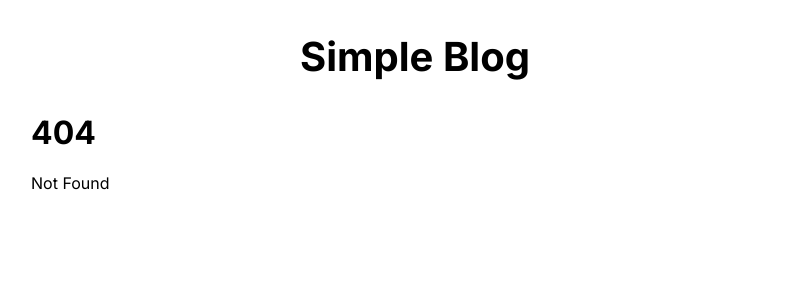
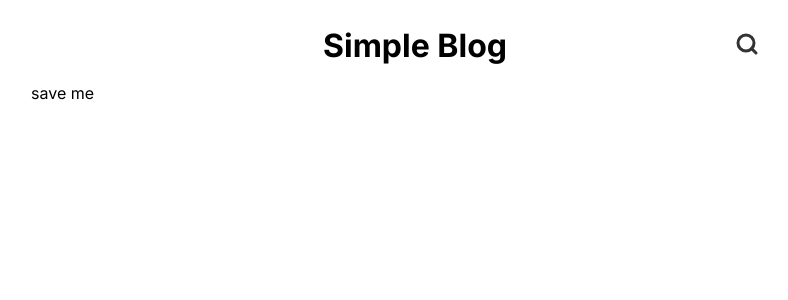
Before and after one commit to lucas-carvajal/simple-blog-fe, a SvelteKit app: page /search in a window 1280 px wide. Before the commit this address had no page. Shown: the top 300 px of the page, without its empty margins (225-1013 px from the left). Built offline with nearby package versions, Linux system fonts and the light colour scheme.

Commit message:
add search button

```diff
--- a/src/routes/+layout.svelte
+++ b/src/routes/+layout.svelte
@@ -1,20 +1,28 @@
 <script>
     import '../app.css';
+    import { goto } from '$app/navigation';
+
+    function handleSearch() {
+        goto('/search');
+    }
 </script>
 
-<h1 class="page-title">Simple Blog</h1>
 <div class="container">
+    <div class="header">
+        <div class="spacer"></div>
+        <h1 class="page-title">Simple Blog</h1>
+        <button class="search-button" aria-label="Search" on:click={handleSearch}>
+            <svg xmlns="http://www.w3.org/2000/svg" width="24" height="24" viewBox="0 0 24 24" fill="none" stroke="currentColor" stroke-width="3" stroke-linecap="round" stroke-linejoin="round">
+                <circle cx="11" cy="11" r="8"></circle>
+                <line x1="21" y1="21" x2="16.65" y2="16.65"></line>
+            </svg>
+        </button>
+    </div>
+
     <slot />
 </div>
 
 <style>
-    .page-title {
-        text-align: center;
-        font-size: 2.5rem;
-        margin: 2rem 0;
-        font-weight: 700;
-    }
-
     .container {
         max-width: 50rem;
         width: 100%;
@@ -22,4 +30,34 @@
         padding: 0 1rem;
         box-sizing: border-box;
     }
+
+    .header {
+        display: flex;
+        align-items: center;
+        justify-content: space-between;
+        padding: 1rem 2rem;
+    }
+
+    .spacer {
+        width: 40px; /* Same width as the search button to ensure title stays centered */
+    }
+
+    .page-title {
+        margin: 0;
+        text-align: center;
+    }
+
+    .search-button {
+        background: none;
+        border: none;
+        cursor: pointer;
+        padding: 8px;
+        border-radius: 50%;
+        transition: background-color 0.2s;
+        color: #333;
+    }
+
+    .search-button:hover {
+        background-color: rgba(0, 0, 0, 0.05);
+    }
 </style>
--- /dev/null
+++ b/src/routes/search/+page.svelte
@@ -0,0 +1 @@
+save me
```
